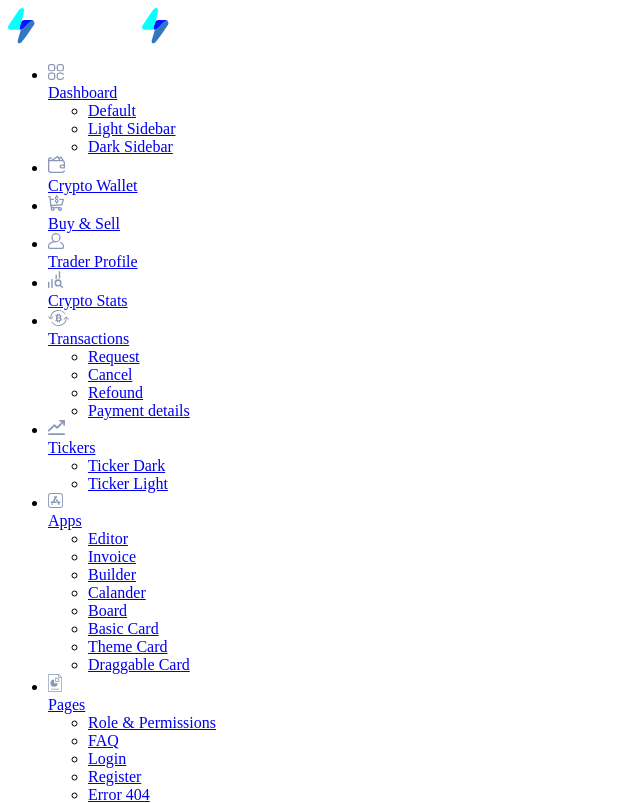
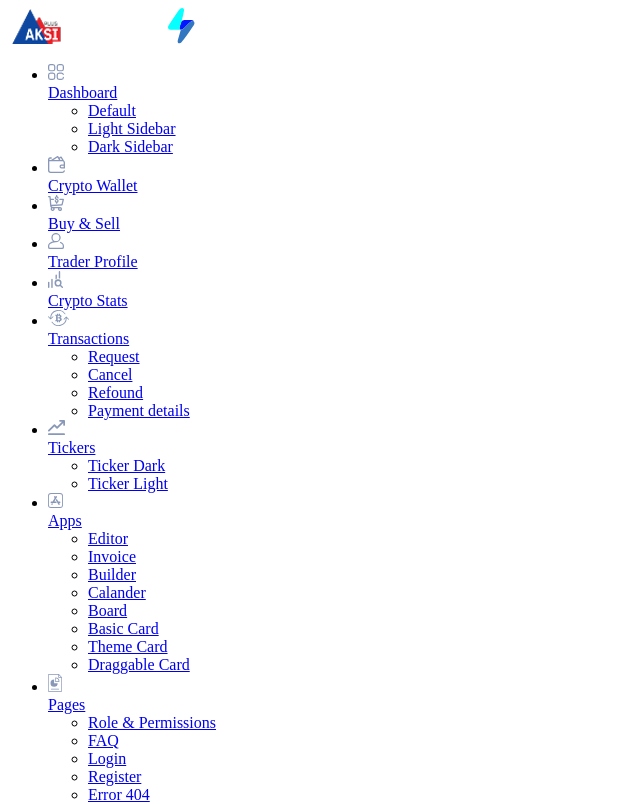
Before and after one commit to aksiplusteknologi/nuxt-laravel-passport-boilerplate, a Nuxt app: page / in a window 1280 px wide. Shown: the top 804 px of the page, without its empty margins (0-640 px from the left). Built offline with nearby package versions, Linux system fonts and the light colour scheme.

Commit message:
Change logo

```diff
--- a/app.html
+++ b/app.html
@@ -14,7 +14,7 @@
   <meta name="viewport" content="width=device-width, initial-scale=1, shrink-to-fit=no" />
   <title>BitCrypto</title>
 
-  <link rel="icon" href="/img/mini_logo.png" type="image/png">
+  <link rel="icon" href="https://aksiplus.com/assets/img/logo/logo.png" type="image/png">
   <!-- Bootstrap CSS -->
   <link rel="stylesheet" href="/css/bootstrap.min.css" />
   <!-- themefy CSS -->
--- a/layouts/partials/Sidebar.vue
+++ b/layouts/partials/Sidebar.vue
@@ -4,7 +4,7 @@
         <nav class="sidebar dark_sidebar">
             <div class="logo d-flex justify-content-between">
                 <a class="large_logo" href="/index-2.html">
-                    <img src="/img/logo_white.png" alt />
+                    <img src="/img/logo-aksiplus.png" alt />
                 </a>
                 <a class="small_logo" href="/index-2.html">
                     <img src="/img/mini_logo.png" alt />
```
Also changed, not shown: static/img/logo-aksiplus.png (added).
